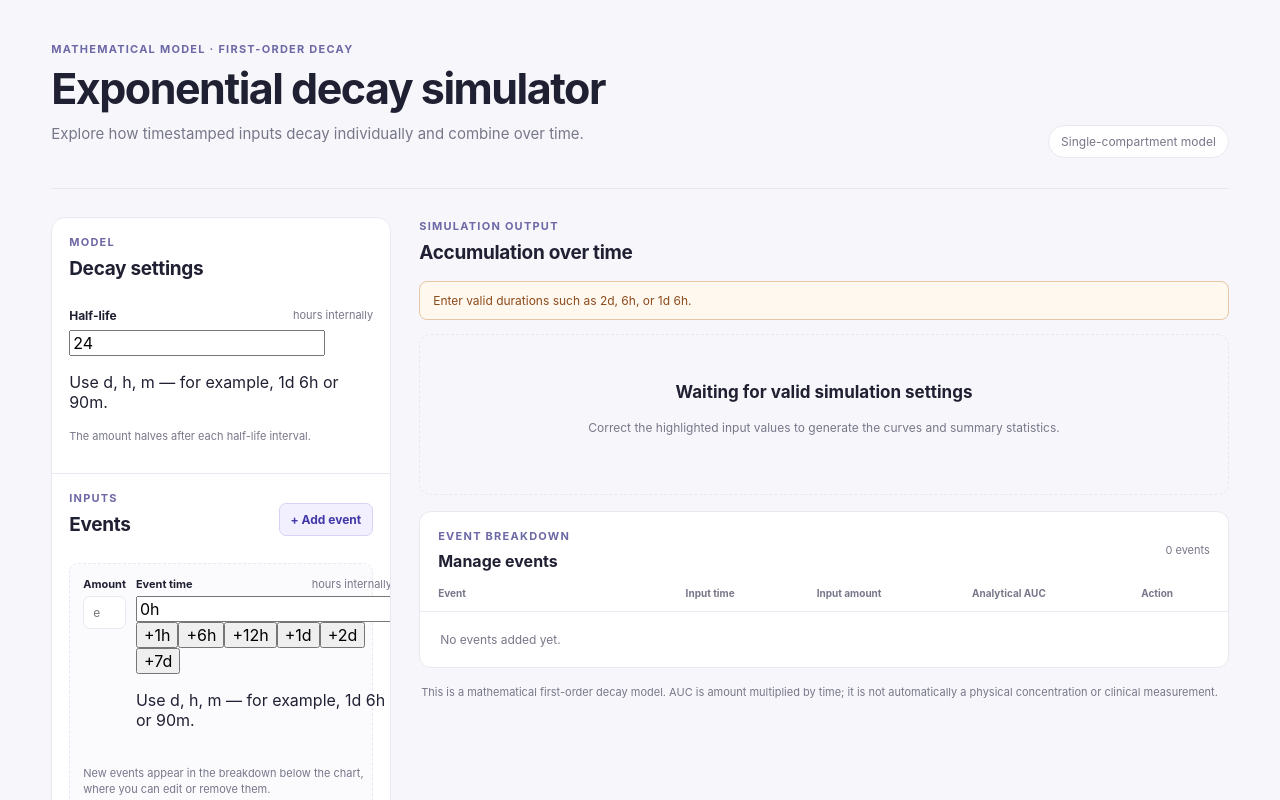
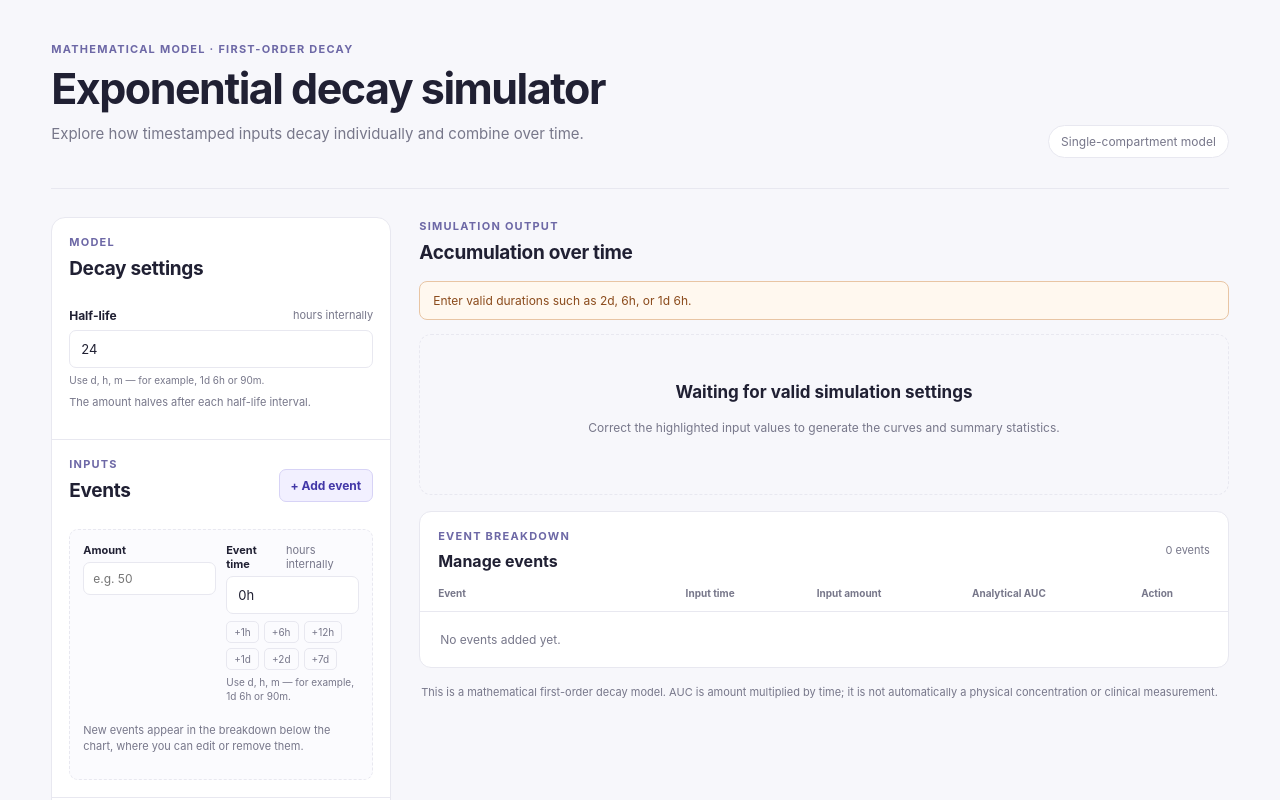
Before and after one commit to andrew-mestas/exponential-decay-simulator, a React (Vite) app: page / in a window 1280 px wide. Shown: the top 800 px of the page. Built offline with nearby package versions, Linux system fonts and the light colour scheme.

Commit message:
Style compound duration inputs and quick-add shortcuts

```diff
--- a/src/App.css
+++ b/src/App.css
@@ -639,3 +639,51 @@ tbody tr:last-child td {
 .data-table-card td:last-child {
   text-align: right;
 }
+
+
+.duration-field {
+  min-width: 0;
+}
+
+.duration-field > input[type="text"] {
+  display: block;
+  width: 100%;
+  min-width: 0;
+  box-sizing: border-box;
+  border: 1px solid var(--border);
+  border-radius: 7px;
+  padding: 10px 11px;
+  background: var(--input-bg);
+  color: var(--text-h);
+  font: inherit;
+  font-size: 13px;
+}
+
+.duration-presets {
+  display: flex;
+  flex-wrap: wrap;
+  gap: 5px;
+  margin-top: 7px;
+}
+
+.duration-presets button {
+  border: 1px solid var(--border);
+  border-radius: 5px;
+  padding: 4px 7px;
+  background: var(--card-bg);
+  color: var(--text);
+  font-size: 10px;
+  cursor: pointer;
+}
+
+.duration-presets button:hover {
+  border-color: var(--accent);
+  color: var(--text-h);
+}
+
+.duration-hint {
+  margin: 5px 0 0;
+  color: var(--text);
+  font-size: 10px;
+  line-height: 1.4;
+}
```
